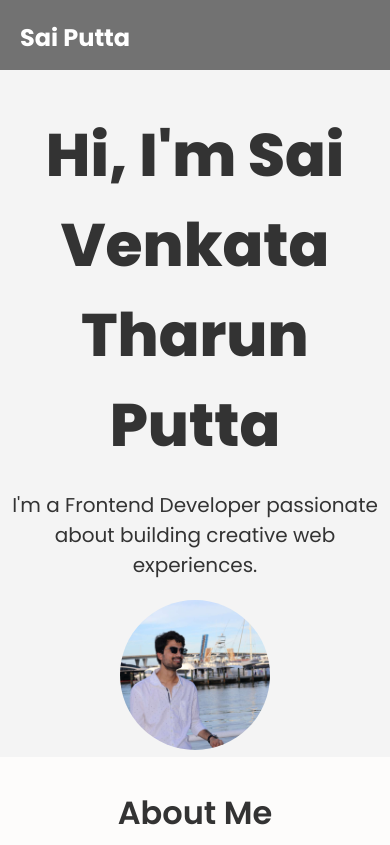
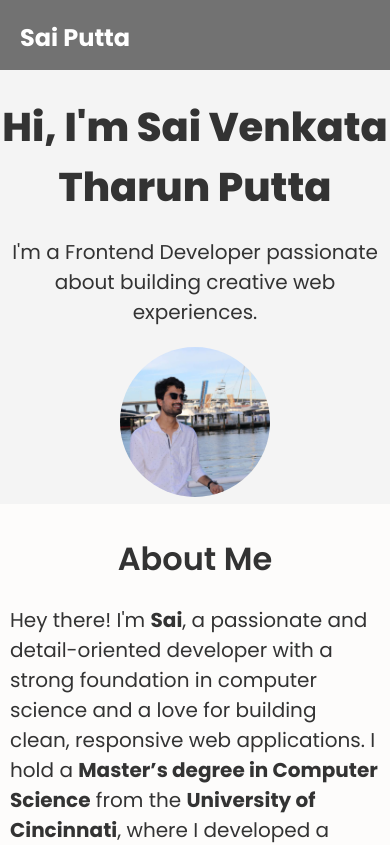
Before and after one commit to Tharunputta157/portfolio, a React (Vite) app: page / in a window 390 px wide. Shown: the top 845 px of the page. Built offline with nearby package versions, Linux system fonts and the light colour scheme.

Commit message:
name styling for mobiles

```diff
--- a/src/styles/Home.css
+++ b/src/styles/Home.css
@@ -20,6 +20,9 @@
 }
 
 @media (max-width: 768px) {
+    .home h1{
+        font-size: 40px;
+    }
     .home img {
       width: 250px;
       height:250px        /* Reduce the size of the profile picture on mobile */
```
